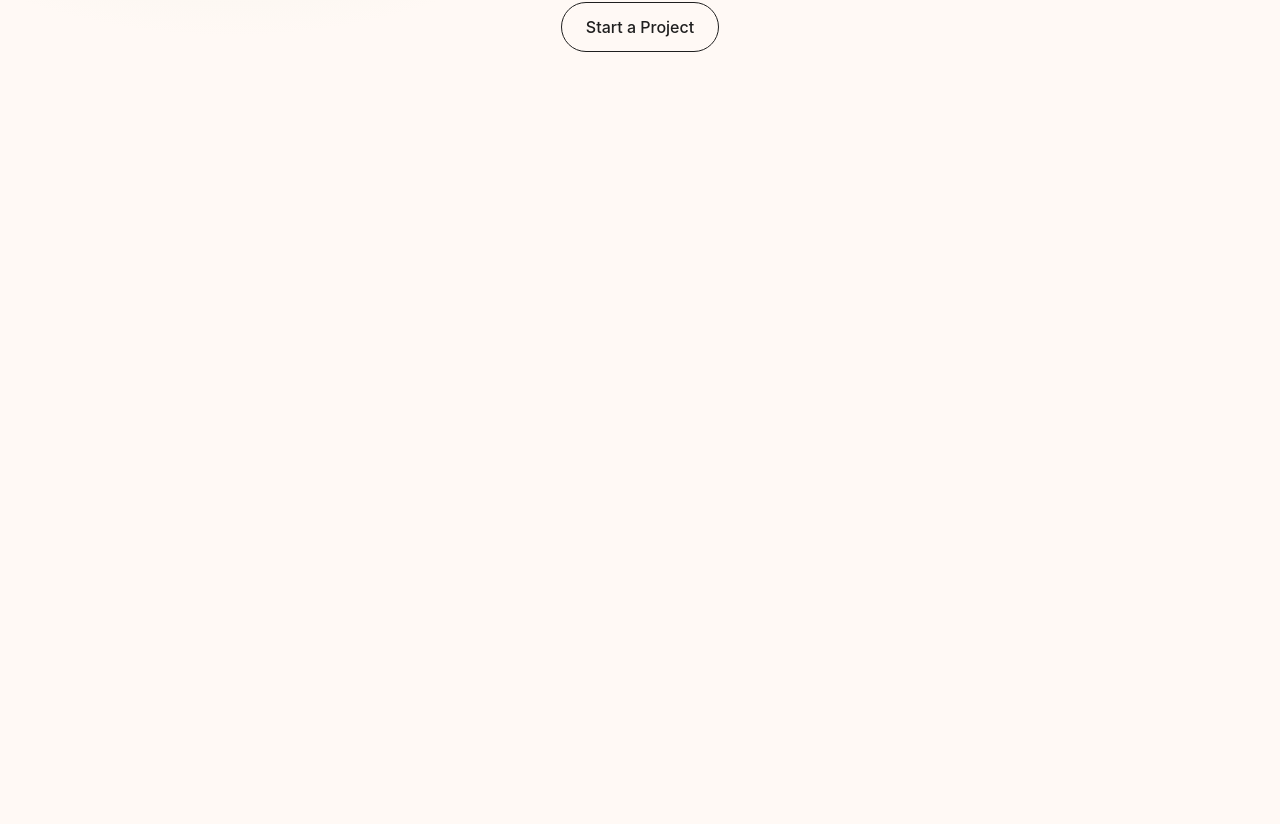
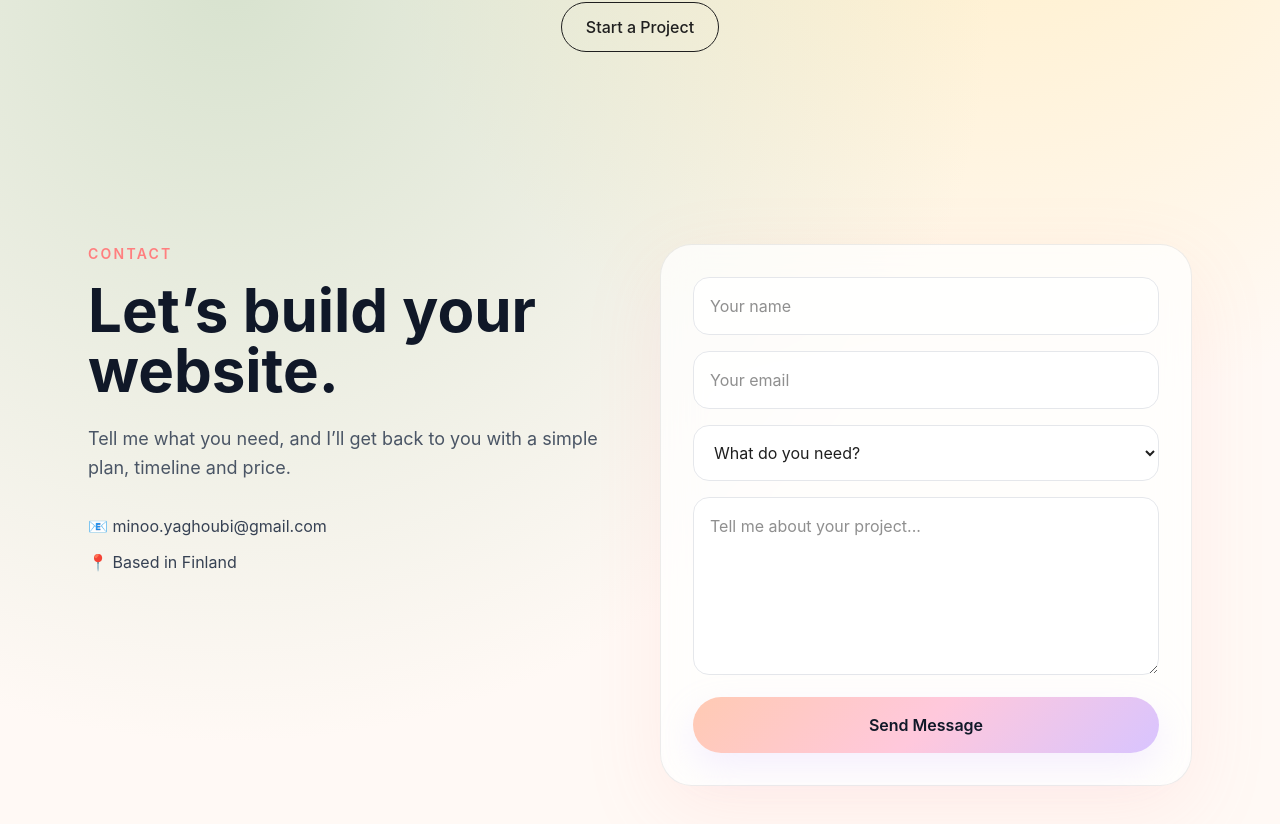
Before and after one commit to Minoo-YH/minoo-studio, a React (Vite) app: page / in a window 1280 px wide. Shown: the part 4119-4943 px from the top of the page. Before the commit the page ends 4267 px from the top, so only its background shows below. Built offline with nearby package versions, Linux system fonts and the light colour scheme.

Commit message:
feat: add contact form

```diff
--- /dev/null
+++ b/src/components/Contact.jsx
@@ -0,0 +1,76 @@
+const Contact = () => {
+  return (
+    <section id="contact" className="max-w-6xl mx-auto px-6 py-24">
+      <div className="grid gap-10 lg:grid-cols-2 items-start">
+        <div>
+          <p className="section-label mb-4 text-sm font-semibold">CONTACT</p>
+
+          <h2 className="text-4xl md:text-6xl font-bold text-gray-900">
+            Let’s build your website.
+          </h2>
+
+          <p className="mt-6 text-lg leading-relaxed text-gray-600">
+            Tell me what you need, and I’ll get back to you with a simple plan,
+            timeline and price.
+          </p>
+
+          <div className="mt-8 space-y-3 text-gray-700">
+            <p>📧 minoo.yaghoubi@gmail.com</p>
+            <p>📍 Based in Finland</p>
+          </div>
+        </div>
+
+        <form
+          action="https://formspree.io/f/mqeoqbeg"
+          method="POST"
+          className="art-card rounded-[32px] p-8 space-y-4"
+        >
+          <input
+            type="text"
+            name="name"
+            placeholder="Your name"
+            required
+            className="w-full rounded-2xl border border-gray-200 bg-white/80 p-4 outline-none focus:border-[#ff8a8a]"
+          />
+
+          <input
+            type="email"
+            name="email"
+            placeholder="Your email"
+            required
+            className="w-full rounded-2xl border border-gray-200 bg-white/80 p-4 outline-none focus:border-[#ff8a8a]"
+          />
+
+          <select
+            name="service"
+            required
+            className="w-full rounded-2xl border border-gray-200 bg-white/80 p-4 outline-none focus:border-[#ff8a8a]"
+          >
+            <option value="">What do you need?</option>
+            <option value="QR Page">QR Page</option>
+            <option value="Landing Page">Landing Page</option>
+            <option value="Business Website">Business Website</option>
+            <option value="WordPress Website">WordPress Website</option>
+          </select>
+
+          <textarea
+            name="message"
+            placeholder="Tell me about your project..."
+            rows="6"
+            required
+            className="w-full rounded-2xl border border-gray-200 bg-white/80 p-4 outline-none focus:border-[#ff8a8a]"
+          ></textarea>
+
+          <button
+            type="submit"
+            className="soft-button w-full rounded-full px-8 py-4 font-semibold text-gray-900"
+          >
+            Send Message
+          </button>
+        </form>
+      </div>
+    </section>
+  );
+};
+
+export default Contact;
--- a/src/pages/Home.jsx
+++ b/src/pages/Home.jsx
@@ -4,6 +4,7 @@ import Services from "../components/Services";
 import Projects from "../components/Projects";
 import HowItWorks from "../components/HowItWorks";
 import Pricing from "../components/Pricing";
+import Contact from "../components/Contact";
 
 const Home = () => {
   return (
@@ -14,6 +15,7 @@ const Home = () => {
       <Projects />
       <HowItWorks />
       <Pricing />
+      <Contact />
     </>
   );
 };
```
